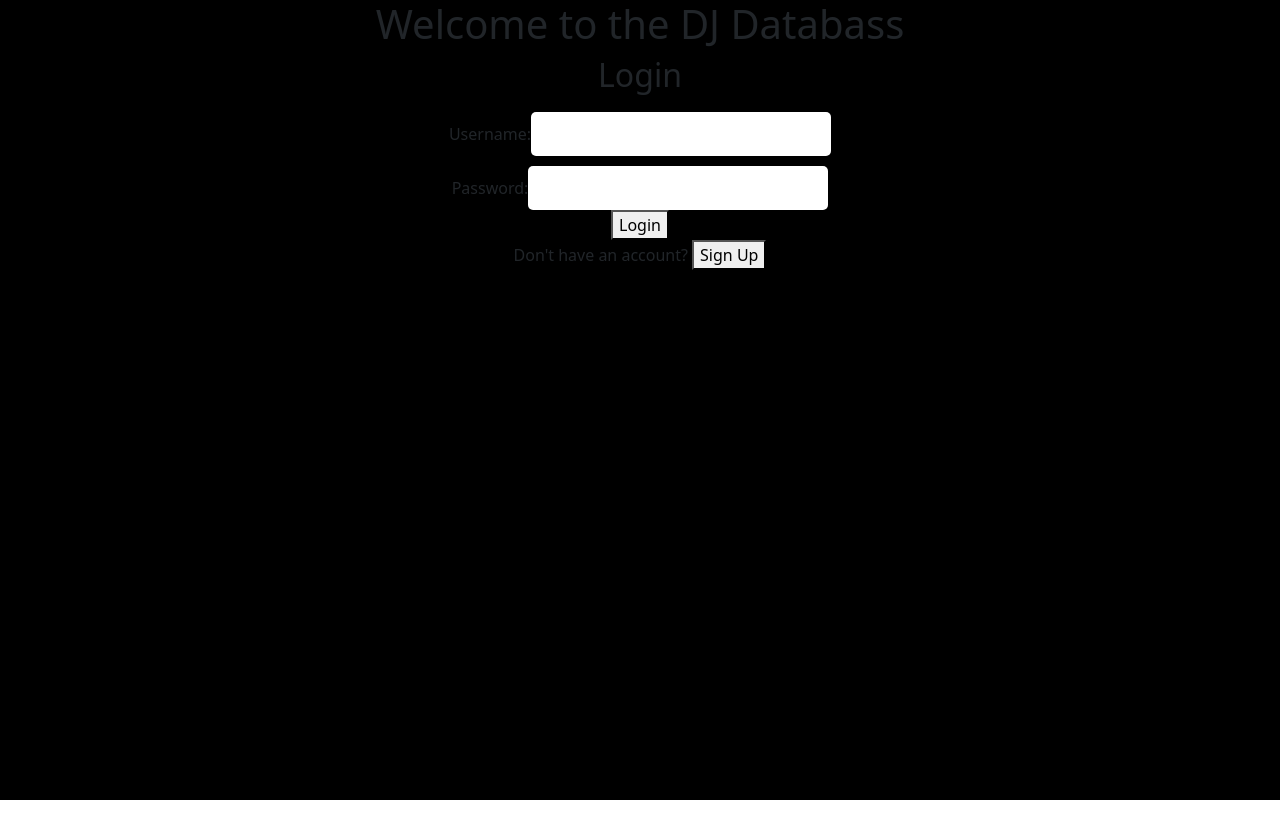
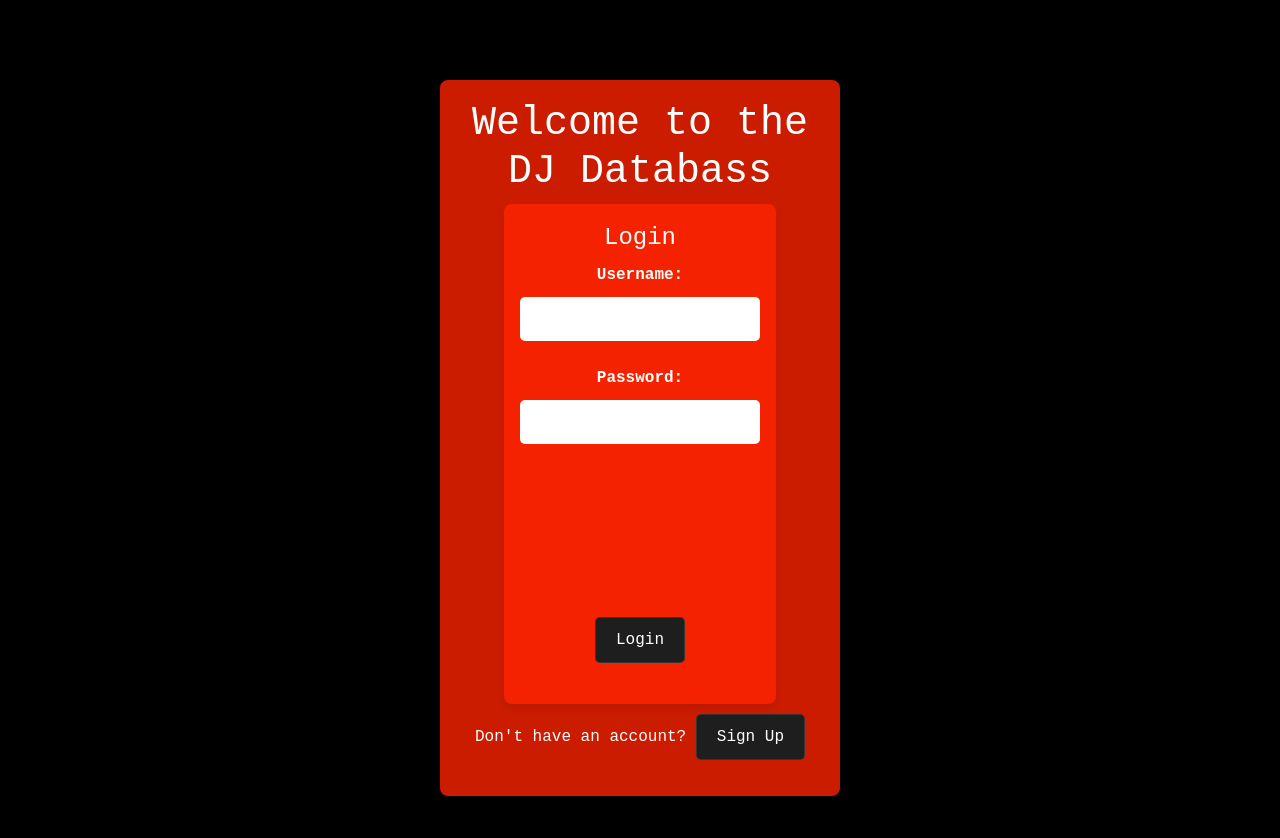
Before and after one commit to saradomincroft/dj-databass, a React (Create React App) app in the folder client/: page / in a window 1280 px wide. Shown: the top 838 px of the page. Before the commit the page ends 800 px from the top, so only its background shows below. Built offline with nearby package versions, Linux system fonts and the light colour scheme.

Commit message:
landing and login/signup styling

```diff
--- a/client/src/App.js
+++ b/client/src/App.js
@@ -1,10 +1,10 @@
 import React, { useState, useEffect } from 'react';
 import { BrowserRouter as Router, Routes, Route, Navigate, useLocation } from 'react-router-dom';
 import './App.css';
-import LandingPage from './components/LandingPage';
+import LandingPage from './components/LandingPage/LandingPage';
 import Navigation from './components/Navigation/Navigation';
 import Home from './components/Home/Home';
-import Signup from './components/Signup';
+import Signup from './components/LoginSignup/Signup';
 import Me from './components/Me/Me';
 import AddDjPage from './components/AddDjPage/AddDjPage';
 import Djs from './components/Djs/Djs';
--- a/client/src/components/LandingPage.js
+++ /dev/null
@@ -1,28 +0,0 @@
-import React, { useState } from 'react';
-import Login from './Login';
-import Signup from './Signup';
-
-export default function LandingPage({ onLogin, onSignup }) {
-    const [isSignup, setIsSignup] = useState(false);
-
-    return (
-        <div>
-            <h1>Welcome to the DJ Databass</h1>
-            {isSignup ? (
-                <>
-                    <Signup onSignup={onSignup} />
-                    <p>
-                        Already have an account? <button onClick={() => setIsSignup(false)}>Log In</button>
-                    </p>
-                </>
-            ) : (
-                <>
-                    <Login onLogin={onLogin} />
-                    <p>
-                        Don't have an account? <button onClick={() => setIsSignup(true)}>Sign Up</button>
-                    </p>
-                </>
-            )}
-        </div>
-    );
-}
--- /dev/null
+++ b/client/src/components/LandingPage/LandingPage.css
@@ -0,0 +1,43 @@
+/* Container for the landing page */
+.landing-page-container {
+    padding: 20px 30px;
+    box-shadow: 0 4px 8px rgba(0, 0, 0, 0.1);
+    max-width: 400px;
+    margin: 0 auto;
+    background: rgba(255, 36, 0, 0.8);
+    font-family: monospace;
+    border-radius: 8px;
+    text-align: center;
+    color: white;
+}
+
+/* Button styling */
+.landing-page-container button {
+    background: rgba(30, 30, 30);
+    border: 1px solid rgba(255, 255, 255, 0.1);
+    color: white;
+    padding: 10px 20px;
+    margin-top: 10px;
+    cursor: pointer;
+    border-radius: 5px;
+    transition: background-color 0.3s;
+}
+
+.landing-page-container button:hover {
+    background: rgba(50, 50, 50);
+}
+
+/* Media queries for responsive design */
+@media (max-width: 767px) {
+    .landing-page-container {
+        font-size: 14px;
+        padding: 15px 20px;
+    }
+}
+
+@media (max-width: 480px) {
+    .landing-page-container {
+        font-size: 12px;
+        padding: 10px 15px;
+    }
+}
--- /dev/null
+++ b/client/src/components/LandingPage/LandingPage.js
@@ -0,0 +1,31 @@
+import React, { useState } from 'react';
+import Login from '../LoginSignup/Login';
+import Signup from '../LoginSignup/Signup';
+import './LandingPage.css'
+
+export default function LandingPage({ onLogin, onSignup }) {
+    const [isSignup, setIsSignup] = useState(false);
+
+    return (
+        <div className='tabcontent'>
+            <div className="landing-page-container">
+                <h1>Welcome to the DJ Databass</h1>
+                {isSignup ? (
+                    <>
+                        <Signup onSignup={onSignup} />
+                        <p>
+                            Already have an account? <button onClick={() => setIsSignup(false)}>Log In</button>
+                        </p>
+                    </>
+                ) : (
+                    <>
+                        <Login onLogin={onLogin} />
+                        <p>
+                            Don't have an account? <button onClick={() => setIsSignup(true)}>Sign Up</button>
+                        </p>
+                    </>
+                )}
+            </div>
+        </div>
+    );
+}
--- a/client/src/components/Login.js
+++ b/client/src/components/LoginSignup/Login.js
@@ -1,6 +1,7 @@
 import React, { useState } from 'react';
 import axios from 'axios';
 import { useNavigate } from 'react-router-dom';
+import './LoginSignup.css'
 
 export default function Login({ onLogin }) {
     const [username, setUsername] = useState('');
@@ -13,7 +14,7 @@ export default function Login({ onLogin }) {
         try {
             const response = await axios.post('http://localhost:4000/api/login',
             { username, password },
-            { withCredentials: true })
+            { withCredentials: true });
 
             // Store token or session information
             if (response.data.token) {
@@ -30,8 +31,8 @@ export default function Login({ onLogin }) {
     };
 
     return (
-        <div>
-            <h2>Login</h2>
+        <div className="form-container">
+            <h2 className="form-title">Login</h2>
             <form onSubmit={handleSubmit}>
                 <label>
                     Username:
@@ -42,7 +43,6 @@ export default function Login({ onLogin }) {
                         required
                     />
                 </label>
-                <br />
                 <label>
                     Password:
                     <input
@@ -52,10 +52,12 @@ export default function Login({ onLogin }) {
                         required
                     />
                 </label>
-                <br />
+                <div className="extra-space"></div>
+                <div className="extra-space"></div>
+                <div className="extra-space"></div>
                 <button type="submit">Login</button>
             </form>
-            {error && <p style={{ color: 'red' }}>{error}</p>}
+            {error && <p>{error}</p>}
         </div>
     );
 }
--- /dev/null
+++ b/client/src/components/LoginSignup/LoginSignup.css
@@ -0,0 +1,84 @@
+/* Container for login and signup forms */
+.form-container {
+    padding: 20px 30px;
+    box-shadow: 0 4px 8px rgba(0, 0, 0, 0.1);
+    max-width: 80%;
+    margin: 0 auto;
+    background: rgba(255, 36, 0, 0.8);
+    font-family: monospace;
+    border-radius: 8px;
+    color: white;
+    height: 500px;
+    position: relative;
+    text-align: center;
+}
+
+/* Title styling */
+.form-title {
+    font-size: 24px;
+    margin-bottom: 10px;
+    text-align: center;
+}
+
+/* Form styling */
+.form-container form {
+    display: flex;
+    flex-direction: column;
+    align-items: center;
+    height: 400px;
+}
+
+/* Input and button styling */
+.form-container label {
+    margin-bottom: 10px;
+    font-weight: bold;
+}
+
+.form-container input {
+    padding: 10px;
+    margin-bottom: 15px;
+    border: none;
+    border-radius: 5px;
+    width: 100%;
+    max-width: 80%;
+}
+
+.form-container button {
+    background: rgba(30, 30, 30);
+    border: 1px solid rgba(255, 255, 255, 0.1);
+    color: white;
+    padding: 10px 20px;
+    cursor: pointer;
+    border-radius: 5px;
+    transition: background-color 0.3s;
+}
+
+.form-container button:hover {
+    background: rgba(50, 50, 50);
+}
+
+/* Error message styling */
+.form-container p {
+    color: red;
+    margin-top: 10px;
+}
+
+/* Extra space for login form to prevent shifting on switch */
+.extra-space {
+    height: 50px; /* Adjust height as needed */
+}
+
+/* Media queries for responsive design */
+@media (max-width: 767px) {
+    .form-container {
+        font-size: 14px;
+        padding: 15px 20px;
+    }
+}
+
+@media (max-width: 480px) {
+    .form-container {
+        font-size: 12px;
+        padding: 10px 15px;
+    }
+}
--- a/client/src/components/Signup.js
+++ b/client/src/components/LoginSignup/Signup.js
@@ -17,7 +17,6 @@ export default function Signup({ onSignup, onLogin }) {
             return;
         }
         try {
-            // Step 1: Sign up the user
             const signupResponse = await axios.post('http://localhost:4000/api/signup', {
                 username,
                 password,
@@ -26,7 +25,6 @@ export default function Signup({ onSignup, onLogin }) {
 
             console.log(signupResponse.data);
 
-            // Step 2: Automatically log in the user after successful signup
             const loginResponse = await axios.post('http://localhost:4000/api/login',
             { username, password },
             { withCredentials: true });
@@ -43,7 +41,6 @@ export default function Signup({ onSignup, onLogin }) {
                 onLogin(); // Notify App that login was successful
             }
 
-            // Redirect to home page after successful signup and login
             navigate('/home');
         } catch (err) {
             setError('Signup failed: ' + (err.response?.data?.error || 'Unknown error'));
@@ -52,8 +49,8 @@ export default function Signup({ onSignup, onLogin }) {
     };
 
     return (
-        <div>
-            <h2>Signup</h2>
+        <div className="form-container">
+            <h2 className="form-title">Signup</h2>
             <form onSubmit={handleSubmit}>
                 <label>
                     Username:
@@ -64,7 +61,6 @@ export default function Signup({ onSignup, onLogin }) {
                         required
                     />
                 </label>
-                <br />
                 <label>
                     Password:
                     <input
@@ -74,7 +70,6 @@ export default function Signup({ onSignup, onLogin }) {
                         required
                     />
                 </label>
-                <br />
                 <label>
                     Confirm Password:
                     <input
@@ -84,7 +79,6 @@ export default function Signup({ onSignup, onLogin }) {
                         required
                     />
                 </label>
-                <br />
                 <label>
                     <input
                         type="checkbox"
@@ -93,7 +87,6 @@ export default function Signup({ onSignup, onLogin }) {
                     />
                     Admin
                 </label>
-                <br />
                 <button type="submit">Signup</button>
             </form>
             {error && <p>{error}</p>}
--- a/client/src/components/ProfilePictureEditor/ProfilePictureEditor.js
+++ b/client/src/components/ProfilePictureEditor/ProfilePictureEditor.js
@@ -48,7 +48,6 @@ export default function ProfilePictureEditor({ user, fetchUserData }) {
                 },
                 withCredentials: true,
             });
-            console.log('Upload Response:', response.data);
             setSuccessMessage('Profile image uploaded successfully.');
             await fetchUserData();
             setIsEditing(false);
@@ -56,7 +55,6 @@ export default function ProfilePictureEditor({ user, fetchUserData }) {
         } catch (error) {
             const errorMessage = error.response?.data?.error || 'Failed to upload profile image.';
             setError(errorMessage);
-            console.error('Error uploading profile image:', error);
         }
     };
 
```
